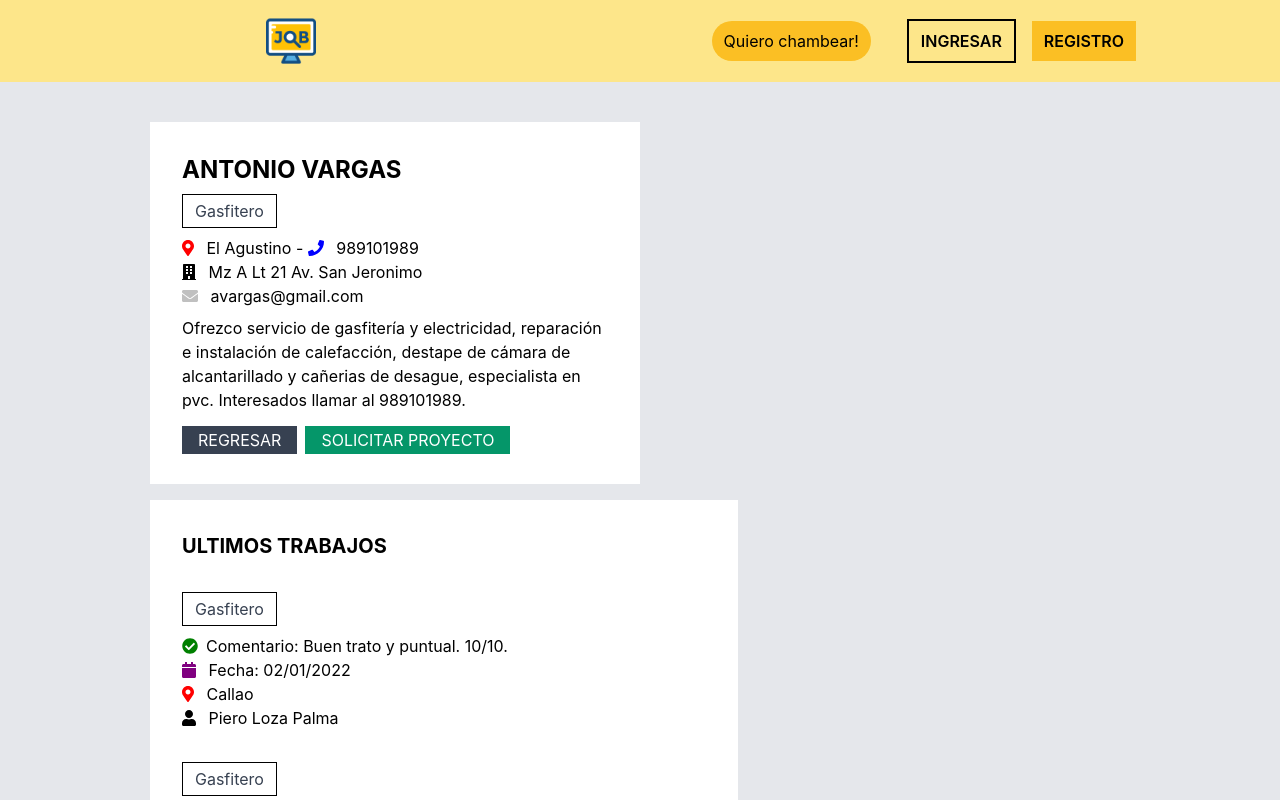
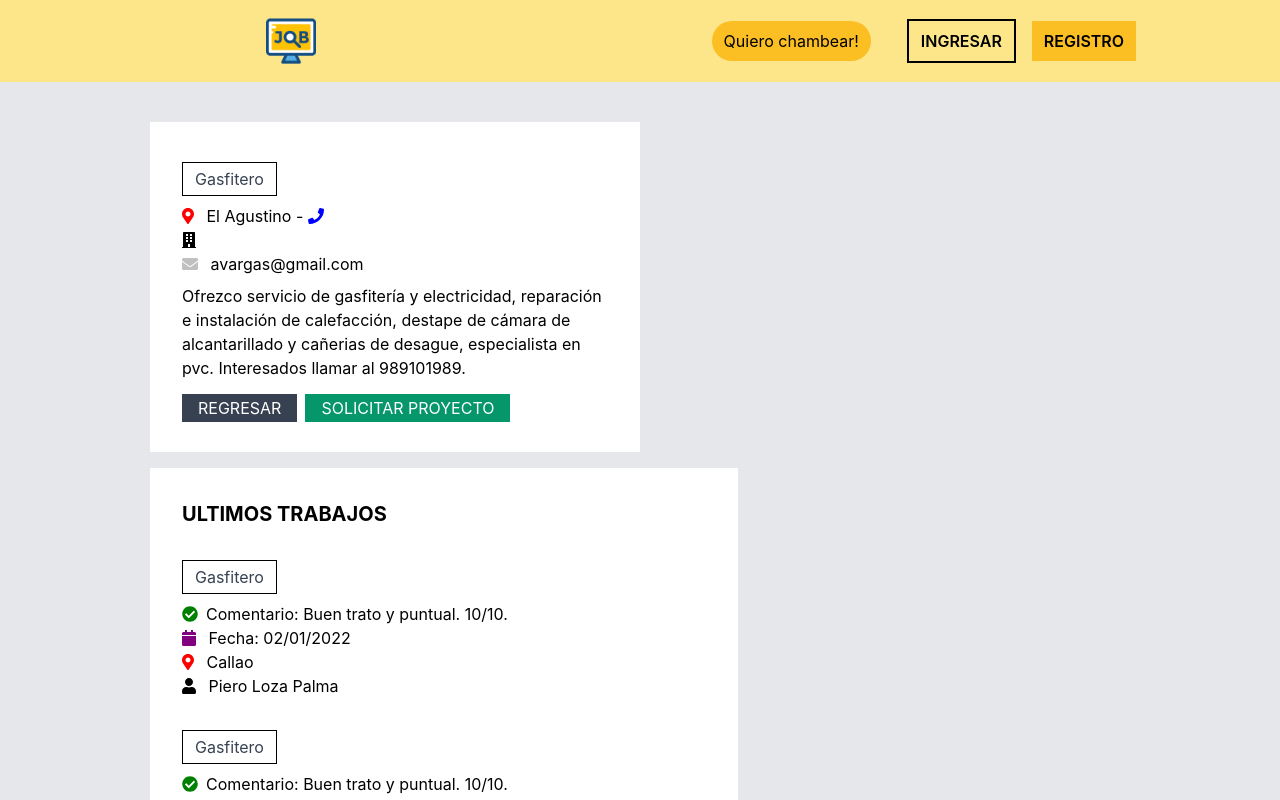
Before and after one commit to shuni95/todo-oficios-app, a React (Create React App) app: page /professional/1 in a window 1280 px wide. Built offline with nearby package versions, Linux system fonts and the light colour scheme; no server answers.

Commit message:
set first fields of trabajador

```diff
--- a/src/Professional.js
+++ b/src/Professional.js
@@ -7,24 +7,36 @@ import { faMapMarkerAlt } from '@fortawesome/free-solid-svg-icons';
 import { faUser } from "@fortawesome/free-solid-svg-icons";
 import { faCalendar } from "@fortawesome/free-solid-svg-icons";
 import { faCheckCircle } from "@fortawesome/free-solid-svg-icons";
+import { useState } from "react/cjs/react.development";
+import { useEffect } from "react";
 
 export function Professional() {
     let params = useParams();
     let [searchParams, setSearchParams] = useSearchParams();
+    let [trabajador, setTrabajador] = useState({});
+
+    useEffect(() => {
+        fetch(process.env.REACT_APP_BASE_URL + '/api/trabajadores/' + params.proId)
+        .then(response => response.json())
+        .then(results => {
+            console.info(results[0]);
+            setTrabajador(results[0]);
+        });
+    }, [])
 
     return (
         <section className="flex flex-col h-full bg-gray-200 pt-6 xl:px-[150px] overflow-y-scroll">
             <div className="bg-white mt-4 p-8 xl:w-1/2">
                 <div className="flex flex-row">
-                    <h1 className="text-2xl font-bold uppercase">Antonio Vargas</h1>
+                    <h1 className="text-2xl font-bold uppercase">{trabajador.nombreTrabajador} {trabajador.apellidoTrabajador}</h1>
 
                 </div>
                 <div className="flex flex-row">
                     <p className='text-gray-700 border border-solid border-black px-3 py-1 text-center mt-2'>Gasfitero</p>
                 </div>
                 <div>
-                    <p className='mt-2'><FontAwesomeIcon icon={faMapMarkerAlt} color='red'/> <span className='ml-2'>El Agustino - </span><FontAwesomeIcon icon={faPhone} color='blue'/> <span className='ml-2'>989101989</span></p>
-                    <p><FontAwesomeIcon icon={faBuilding}/> <span className='ml-2'>Mz A Lt 21 Av. San Jeronimo</span></p>
+                    <p className='mt-2'><FontAwesomeIcon icon={faMapMarkerAlt} color='red'/> <span className='ml-2'>El Agustino - </span><FontAwesomeIcon icon={faPhone} color='blue'/> <span className='ml-2'>{trabajador.telefono}</span></p>
+                    <p><FontAwesomeIcon icon={faBuilding}/> <span className='ml-2'>{trabajador.direccion}</span></p>
                     <p><FontAwesomeIcon icon={faEnvelope} color='silver'/> <span className='ml-2'>avargas@gmail.com</span></p>
                     <p className='mt-2'>Ofrezco servicio de gasfitería y electricidad, reparación e instalación de calefacción, destape de cámara de alcantarillado y cañerias de desague, especialista en pvc. Interesados llamar al 989101989.</p>
                 </div>
```
